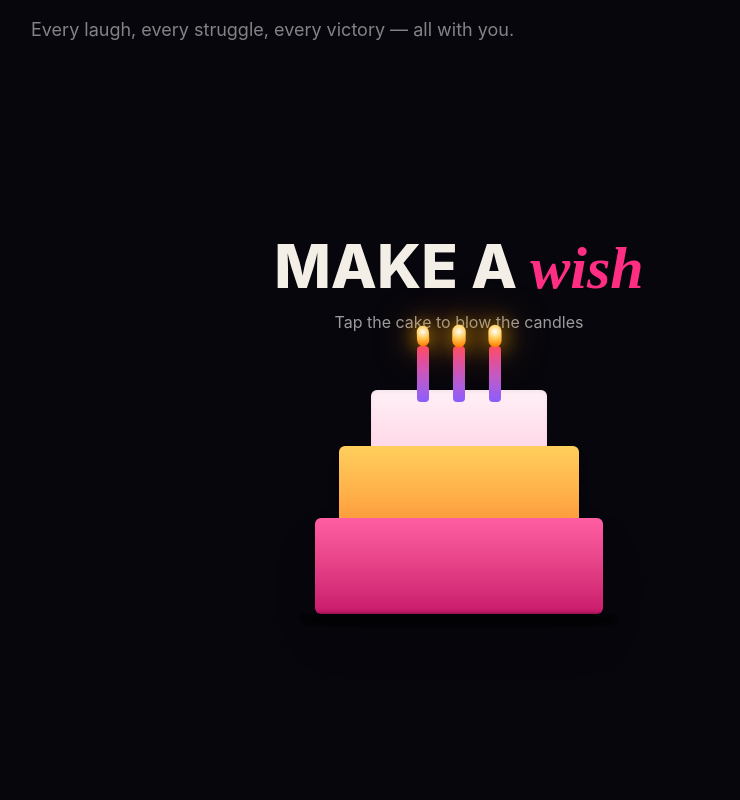
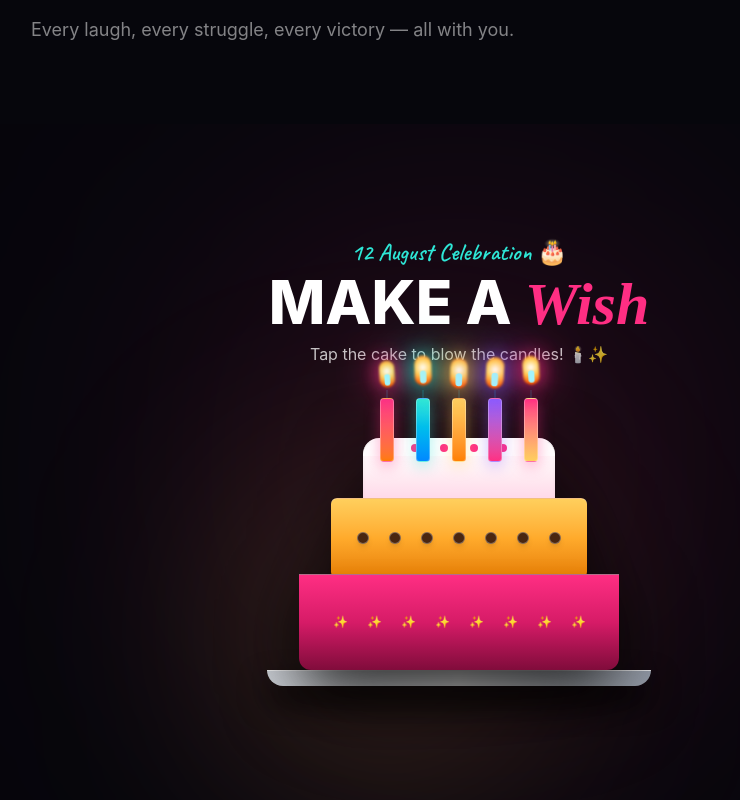
Before and after one commit to hemantsinghchauhan1/happy-birthday, a React (Vite) app: page / in a window 1280 px wide. Shown: the part 8380-9180 px from the top of the page, without its empty margins (181-921 px from the left). Built offline with nearby package versions, Linux system fonts and the light colour scheme; a web font is replaced by a local one.

Commit message:
Play Rohit Katwara Happy Birthday Meme Song when candle is blown and redesign 3D cake with realistic flickering core flames & smoke

```diff
--- a/src/components/CakeWish.jsx
+++ b/src/components/CakeWish.jsx
@@ -1,74 +1,215 @@
-import { useState } from "react";
+import { useState, useRef, useEffect } from "react";
 import { motion, AnimatePresence } from "framer-motion";
 import { fireConfetti } from "./Confetti";
 
 export default function CakeWish() {
   const [blown, setBlown] = useState(false);
+  const [isPlayingMeme, setIsPlayingMeme] = useState(false);
+  const audioRef = useRef(null);
+
+  useEffect(() => {
+    // Preload Happy Birthday Meme Song
+    audioRef.current = new Audio("/audio/birthday_meme.mp3");
+    audioRef.current.loop = true;
+
+    return () => {
+      if (audioRef.current) {
+        audioRef.current.pause();
+        audioRef.current = null;
+      }
+    };
+  }, []);
 
   const makeWish = () => {
     if (blown) return;
     setBlown(true);
+
+    // Fire triple confetti celebration bursts
     fireConfetti();
     setTimeout(fireConfetti, 400);
-    setTimeout(fireConfetti, 850);
+    setTimeout(fireConfetti, 900);
+
+    // Play Happy Birthday Meme Song - Rohit Katwara
+    if (audioRef.current) {
+      audioRef.current.currentTime = 0;
+      audioRef.current
+        .play()
+        .then(() => setIsPlayingMeme(true))
+        .catch((err) => console.log("Audio play allowed on user click:", err));
+    }
+  };
+
+  const toggleMemeSong = (e) => {
+    e.stopPropagation();
+    if (!audioRef.current) return;
+
+    if (isPlayingMeme) {
+      audioRef.current.pause();
+      setIsPlayingMeme(false);
+    } else {
+      audioRef.current.play();
+      setIsPlayingMeme(true);
+    }
   };
 
   return (
-    <section className="relative z-10 flex flex-col items-center px-5 py-28 text-center" data-testid="cake-wish">
-      <motion.h2
-        initial={{ opacity: 0, y: 30 }} whileInView={{ opacity: 1, y: 0 }} viewport={{ once: true }} transition={{ duration: 0.7 }}
-        className="mb-3 text-4xl font-extrabold uppercase sm:text-6xl"
+    <section className="relative z-10 flex flex-col items-center px-5 py-28 text-center overflow-hidden" data-testid="cake-wish">
+      {/* Glow Backdrop */}
+      <div className="pointer-events-none absolute inset-0 z-0">
+        <div className="absolute left-1/2 top-1/2 h-[500px] w-[500px] -translate-x-1/2 -translate-y-1/2 rounded-full bg-[#ff2e83]/15 blur-[140px]" />
+        <div className="absolute left-1/3 bottom-10 h-72 w-72 rounded-full bg-[#ffcf5c]/20 blur-[120px]" />
+      </div>
+
+      <motion.div
+        initial={{ opacity: 0, y: 30 }}
+        whileInView={{ opacity: 1, y: 0 }}
+        viewport={{ once: true }}
+        transition={{ duration: 0.7 }}
+        className="relative z-10 mb-2"
       >
-        Make a <span className="font-serif-i italic normal-case text-[#ff2e83]">wish</span>
-      </motion.h2>
-      <p className="mb-14 text-white/60">{blown ? "Wish poori ho meri jaan ✨" : "Tap the cake to blow the candles"}</p>
+        <span className="font-hand text-2xl text-[#2ee6d6]">12 August Celebration 🎂</span>
+        <h2 className="mt-1 text-4xl font-extrabold uppercase sm:text-6xl text-white">
+          Make a <span className="font-serif-i italic normal-case text-[#ff2e83]">Wish</span>
+        </h2>
+      </motion.div>
 
-      {/* Cake */}
-      <div className="relative" style={{ perspective: 800 }}>
-        <button onClick={makeWish} className="relative block cursor-pointer" data-testid="cake-button" aria-label="blow candles">
-          {/* candles */}
-          <div className="absolute -top-16 left-1/2 flex -translate-x-1/2 gap-6">
-            {[0, 1, 2].map((i) => (
+      <p className="relative z-10 mb-14 text-sm sm:text-base text-white/75">
+        {blown ? "Wish poori ho meri jaan! 🎉 Meme Song is Playing 🎵" : "Tap the cake to blow the candles! 🕯️✨"}
+      </p>
+
+      {/* 3D Realistic Animated Birthday Cake */}
+      <div className="relative z-10 my-4" style={{ perspective: 1000 }}>
+        <button
+          onClick={makeWish}
+          className="relative block cursor-pointer group focus:outline-none"
+          data-testid="cake-button"
+          aria-label="Blow Candles"
+        >
+          {/* 5 Realistic Candles with Animated Core Flames & Smoke */}
+          <div className="absolute -top-20 left-1/2 flex -translate-x-1/2 gap-5 z-40">
+            {[
+              { color: "from-[#ff2e83] to-[#ff7b00]", glow: "#ff2e83" },
+              { color: "from-[#2ee6d6] to-[#0088ff]", glow: "#2ee6d6" },
+              { color: "from-[#ffcf5c] to-[#ff8000]", glow: "#ffcf5c" },
+              { color: "from-[#8b5cff] to-[#ff2e83]", glow: "#8b5cff" },
+              { color: "from-[#ff2e83] to-[#ffcf5c]", glow: "#ff2e83" },
+            ].map((c, i) => (
               <div key={i} className="relative flex flex-col items-center">
+                {/* Flame Area */}
                 <AnimatePresence>
-                  {!blown && (
+                  {!blown ? (
                     <motion.div
+                      key="flame"
+                      initial={{ scale: 0.8 }}
+                      animate={{
+                        scale: [1, 1.25, 0.95, 1.15, 1],
+                        rotate: [-6, 6, -4, 4, -6],
+                        y: [-2, 2, -2],
+                      }}
                       exit={{ opacity: 0, scale: 0, y: -20 }}
-                      animate={{ scale: [1, 1.25, 1], rotate: [-4, 4, -4] }}
-                      transition={{ repeat: Infinity, duration: 0.7 + i * 0.1 }}
-                      className="h-5 w-3 rounded-full"
-                      style={{ background: "radial-gradient(circle at 50% 30%, #fff, #ffcf5c 40%, #ff7b00 90%)", boxShadow: "0 0 20px #ffb400, 0 0 40px #ff7b00" }}
+                      transition={{ repeat: Infinity, duration: 0.6 + i * 0.1, ease: "easeInOut" }}
+                      className="relative mb-1 flex items-center justify-center"
+                    >
+                      {/* Outer Glow Aura */}
+                      <div
+                        className="h-7 w-4 rounded-full blur-[1px]"
+                        style={{
+                          background: "radial-gradient(circle at 50% 40%, #ffffff, #ffcf5c 40%, #ff5500 85%)",
+                          boxShadow: `0 0 20px ${c.glow}, 0 0 40px ${c.glow}`,
+                        }}
+                      />
+
+                      {/* Inner Blue-White Flame Core */}
+                      <div className="absolute bottom-0.5 h-3 w-1.5 rounded-full bg-cyan-200 blur-[0.5px]" />
+                    </motion.div>
+                  ) : (
+                    /* Smoke Animation when Blown */
+                    <motion.div
+                      key="smoke"
+                      initial={{ opacity: 0, y: 0, scale: 0.5 }}
+                      animate={{ opacity: [0, 0.8, 0], y: [-10, -40], scale: [0.5, 1.8] }}
+                      transition={{ duration: 1.8, repeat: Infinity, repeatDelay: 1 }}
+                      className="absolute -top-8 h-8 w-4 rounded-full bg-white/40 blur-md pointer-events-none"
                     />
                   )}
                 </AnimatePresence>
-                {blown && (
-                  <motion.div initial={{ opacity: 0 }} animate={{ opacity: [0, 0.6, 0], y: -24 }} transition={{ duration: 1.2 }}
-                    className="absolute -top-6 h-6 w-3 rounded-full bg-white/30 blur-sm" />
-                )}
-                <div className="h-14 w-3 rounded-sm bg-gradient-to-b from-[#ff2e83] to-[#8b5cff]" />
+
+                {/* Candle Wick */}
+                <div className="h-2 w-0.5 bg-gray-800" />
+
+                {/* Candle Body */}
+                <div
+                  className={`h-16 w-3.5 rounded-sm bg-gradient-to-b ${c.color} shadow-lg border border-white/30`}
+                  style={{ boxShadow: `0 4px 15px ${c.glow}66` }}
+                />
               </div>
             ))}
           </div>
 
-          {/* tiers */}
-          <div className="flex flex-col items-center">
-            <div className="h-16 w-44 rounded-t-md bg-gradient-to-b from-[#fff0f6] to-[#ffd6e7] shadow-inner" />
-            <div className="-mt-2 h-20 w-60 rounded-md bg-gradient-to-b from-[#ffcf5c] to-[#ff9a3c] shadow-lg" />
-            <div className="-mt-2 h-24 w-72 rounded-md bg-gradient-to-b from-[#ff5fa2] to-[#c9186b] shadow-2xl" />
+          {/* 3-Tier Layered Birthday Cake with Dripping Frosting & Pearls */}
+          <div className="flex flex-col items-center filter drop-shadow-[0_25px_35px_rgba(0,0,0,0.8)]">
+            {/* Top Tier (Strawberry White Cream) */}
+            <div className="relative h-16 w-48 rounded-t-2xl bg-gradient-to-b from-[#ffffff] via-[#fff0f5] to-[#ffd6e7] border-t-2 border-white flex justify-around items-end pb-1 shadow-inner">
+              <div className="absolute top-0 left-0 right-0 h-4 bg-white/80 rounded-t-2xl flex justify-around items-center px-2">
+                {[...Array(6)].map((_, i) => (
+                  <span key={i} className="h-2 w-2 rounded-full bg-[#ff2e83]" />
+                ))}
+              </div>
+            </div>
+
+            {/* Middle Tier (Gold Mango Cream with Chocolate Pearls) */}
+            <div className="-mt-1 relative h-20 w-64 rounded-md bg-gradient-to-b from-[#ffcf5c] via-[#ffaa2b] to-[#e67e00] border-t border-white/50 flex items-center justify-around px-4 shadow-lg">
+              {[...Array(7)].map((_, i) => (
+                <div key={i} className="h-3 w-3 rounded-full bg-[#4a2610] shadow-md border border-white/30" />
+              ))}
+            </div>
+
+            {/* Bottom Tier (Royal Velvet Magenta) */}
+            <div className="-mt-1 relative h-24 w-80 rounded-b-xl bg-gradient-to-b from-[#ff2e83] via-[#d61b67] to-[#800c3b] border-t border-white/40 flex items-center justify-around px-6 shadow-2xl">
+              {[...Array(8)].map((_, i) => (
+                <span key={i} className="text-xs">✨</span>
+              ))}
+            </div>
           </div>
-          <div className="mx-auto h-3 w-80 rounded-b-xl bg-black/50 blur-[2px]" />
+
+          {/* Cake Stand Base */}
+          <div className="mx-auto h-4 w-96 rounded-b-2xl bg-gradient-to-r from-gray-300 via-white to-gray-400 shadow-[0_15px_30px_rgba(0,0,0,0.9)] border-t border-white/80" />
         </button>
       </div>
 
+      {/* Meme Song Control Button & Celebration Message */}
       <AnimatePresence>
         {blown && (
-          <motion.p
-            initial={{ opacity: 0, y: 20 }} animate={{ opacity: 1, y: 0 }} transition={{ delay: 0.3 }}
-            className="mt-12 max-w-lg font-serif-i text-2xl italic text-[#2ee6d6] neon-cyan sm:text-3xl"
-            data-testid="wish-message"
+          <motion.div
+            initial={{ opacity: 0, y: 20, scale: 0.9 }}
+            animate={{ opacity: 1, y: 0, scale: 1 }}
+            transition={{ delay: 0.3 }}
+            className="mt-10 flex flex-col items-center gap-4"
           >
-            Happy Birthday mere yaar — hamesha khush rah, hamesha jeet. ❤
-          </motion.p>
+            {/* Audio Meme Song Control Bar */}
+            <div className="flex items-center gap-3 rounded-full bg-black/80 px-6 py-2.5 backdrop-blur-xl border border-[#ff2e83]/40 shadow-[0_0_30px_rgba(255,46,131,0.4)]">
+              <span className="text-xl animate-bounce">🎶</span>
+              <div className="text-left">
+                <p className="text-[10px] font-extrabold uppercase tracking-widest text-[#2ee6d6]">Playing Birthday Meme Song</p>
+                <p className="text-xs font-bold text-white truncate max-w-[200px]">Rohit Katwara - Happy Birthday</p>
+              </div>
+
+              <button
+                onClick={toggleMemeSong}
+                className="ml-2 flex h-9 w-9 items-center justify-center rounded-full bg-[#ff2e83] text-white font-bold shadow-lg transition hover:scale-110 active:scale-95 text-sm"
+                title="Play/Pause Meme Song"
+              >
+                {isPlayingMeme ? "⏸" : "▶"}
+              </button>
+            </div>
+
+            <p
+              className="max-w-lg font-serif-i text-2xl italic text-[#2ee6d6] neon-cyan sm:text-3xl"
+              data-testid="wish-message"
+            >
+              Happy Birthday mere yaar — hamesha khush rah, hamesha jeet! ❤
+            </p>
+          </motion.div>
         )}
       </AnimatePresence>
     </section>
```
Also changed, not shown: 1 other file (tests, documents, lock files or other folders).
